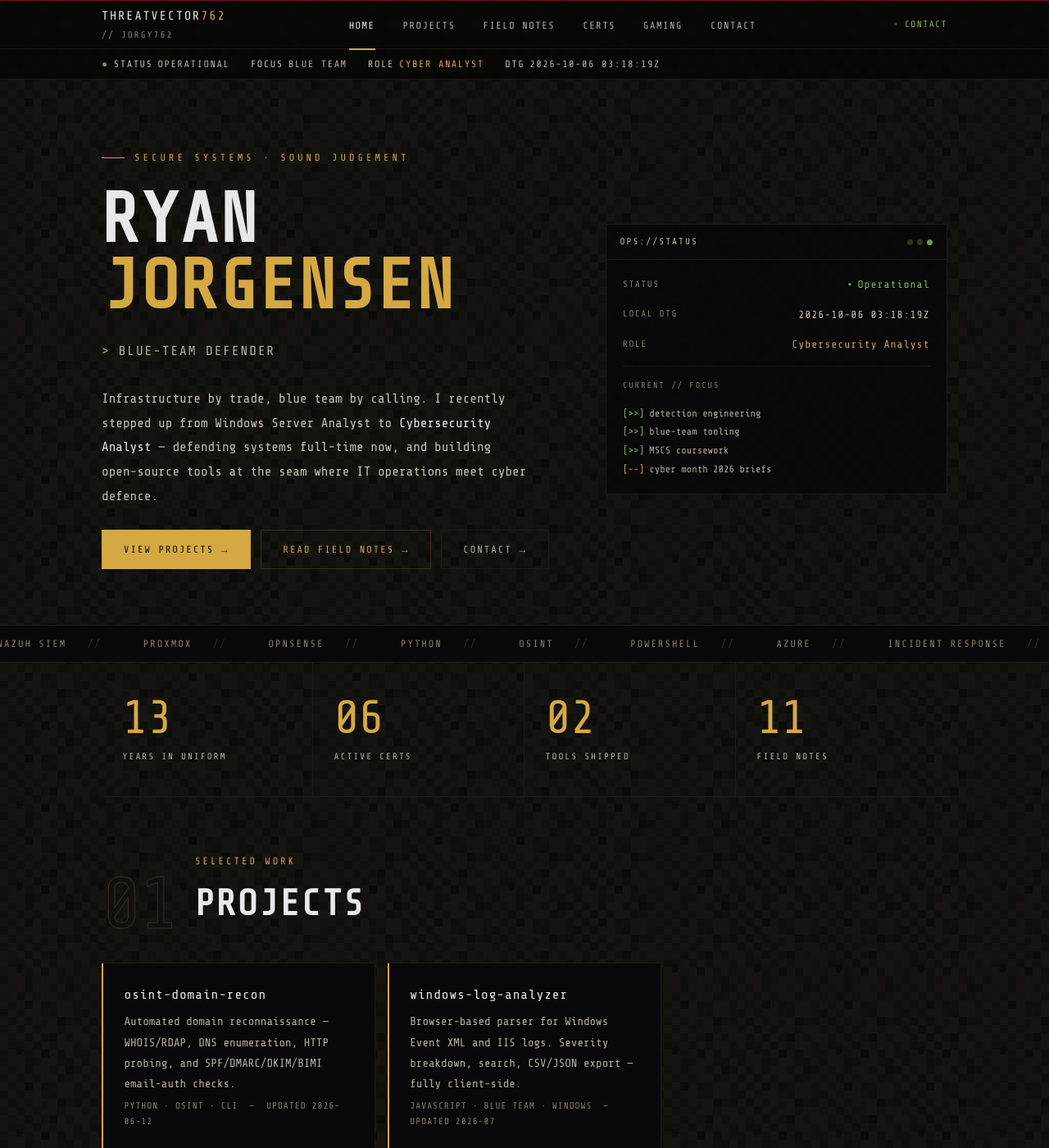
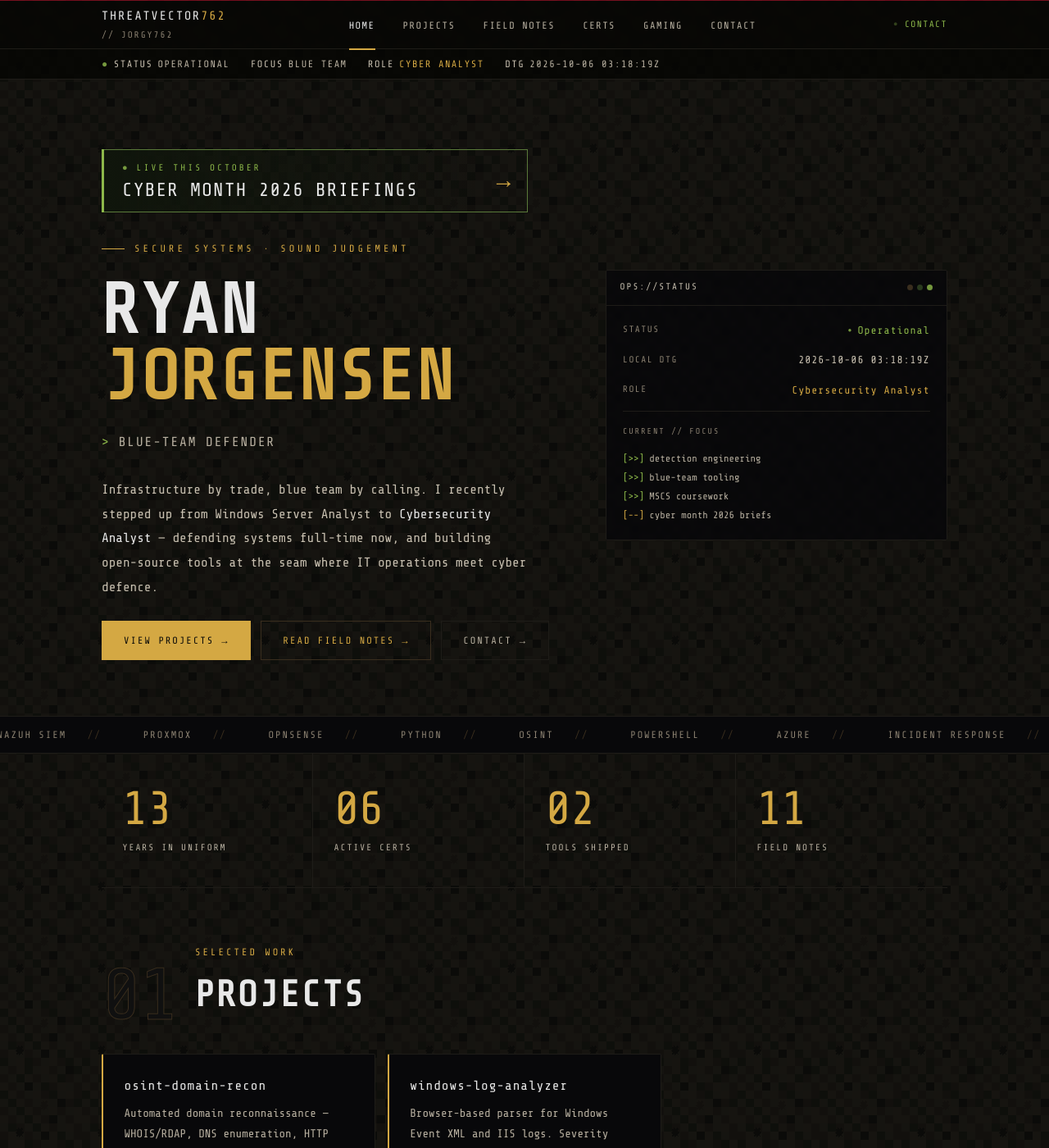
Before and after one commit to Jorgy762/jorgy762.github.io, a Jekyll site: the page built from index.html, in a window 1280 px wide and 1400 px high. Shown: the whole window at 82% size. Built offline with Jekyll 4.4.1, drawn with Linux system fonts in a browser that asks for light colours.

Commit message:
Home: add Cyber Month 2026 call-out button (toggle: show_cyber_month in _config.yml)

```diff
--- a/_config.yml
+++ b/_config.yml
@@ -13,6 +13,10 @@ author:
   github: "Jorgy762"
   linkedin: "rjorg762"
   location: "Calgary, AB, Canada"
+
+# Home-page call-out for the Cyber Month briefings (cyber-month/2026/).
+# Set to false after October to hide it. Nothing else needs to change.
+show_cyber_month: true
 
 # Build
 markdown: kramdown
--- a/assets/css/style.css
+++ b/assets/css/style.css
@@ -1303,3 +1303,19 @@ a.tv-card:hover { border-left-color:var(--sand); border-left-width:3px; backgrou
   .tv-lead { flex-direction:column; gap:.35rem; }
   .tv-lead .date { min-width:unset; }
 }
+
+
+/* ─── Cyber Month call-out (home hero) ───────────────────
+   Toggle with show_cyber_month in _config.yml. */
+.tv-event { position:relative; display:grid; grid-template-columns:1fr auto; align-items:center; gap:4px 18px; max-width:520px; margin:0 0 2rem; padding:13px 20px 13px 24px; border:1px solid var(--olive-deep); background:linear-gradient(90deg, var(--olive-faint), transparent 88%); text-decoration:none; transition:border-color var(--transition), background var(--transition); }
+.tv-event::before { content:''; position:absolute; left:-1px; top:-1px; bottom:-1px; width:3px; background:var(--olive); }
+.tv-event-tag { grid-column:1; display:flex; align-items:center; gap:8px; font-size:11px; letter-spacing:3px; text-transform:uppercase; color:var(--olive); }
+.tv-event-title { grid-column:1; font-size:clamp(1.05rem, 2.4vw, 1.35rem); letter-spacing:1.5px; text-transform:uppercase; line-height:1.15; color:var(--text); }
+.tv-event-go { grid-column:2; grid-row:1 / span 2; font-size:1.7rem; line-height:1; color:var(--brown); transition:transform var(--transition), color var(--transition); }
+.tv-event:hover { border-color:var(--brown); background:linear-gradient(90deg, var(--olive-faint), var(--sand-faint) 92%); text-decoration:none; }
+.tv-event:hover .tv-event-go { transform:translateX(6px); color:var(--sand); }
+.tv-event:focus-visible { outline:var(--focus-ring); outline-offset:3px; }
+@media (max-width: 480px) {
+  .tv-event { padding:12px 16px 12px 20px; gap:3px 12px; margin-bottom:1.5rem; }
+  .tv-event-tag { letter-spacing:2px; }
+}
--- a/index.html
+++ b/index.html
@@ -17,6 +17,13 @@ layout: default
   <div class="container">
     <div class="tv-hero-grid">
       <div>
+        {% if site.show_cyber_month %}
+        <a class="tv-event" href="{{ '/cyber-month/2026/' | relative_url }}">
+          <span class="tv-event-tag"><span class="tv-live" aria-hidden="true">&#9679;</span>Live this October</span>
+          <span class="tv-event-title">Cyber Month 2026 Briefings</span>
+          <span class="tv-event-go" aria-hidden="true">&rarr;</span>
+        </a>
+        {% endif %}
         <p class="tv-eyebrow">Secure systems &middot; Sound judgement</p>
         <h1 class="tv-name">Ryan<br><span>Jorgensen</span></h1>
         <p class="tv-role"><span id="hero-role">Cybersecurity Analyst</span><span class="tv-cursor" aria-hidden="true">_</span></p>
```
